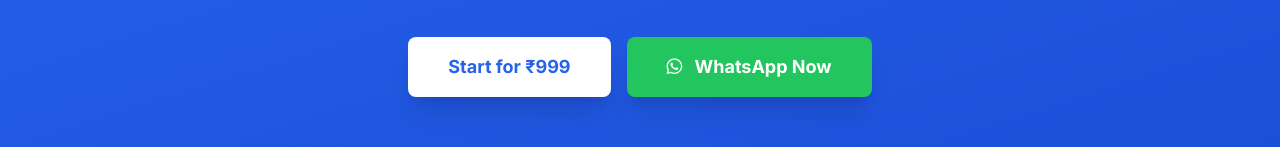
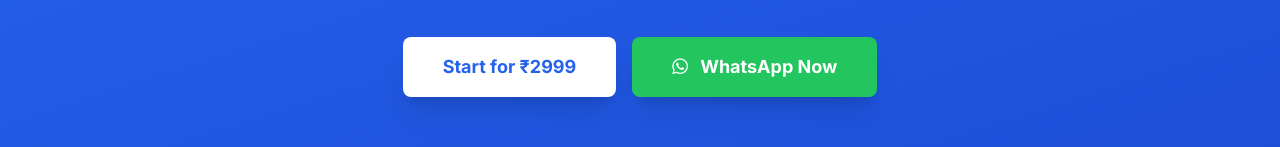
Before and after one commit to KALKI16108/RECEPTIONIST-LANDING-PAGE, a website: page public/index.html in a window 1280 px wide. Shown: the part 4738-4885 px from the top of the page. Drawn offline with nearby package versions, Linux system fonts and the light colour scheme; no server answers.

Commit message:
Update index.html

```diff
--- a/public/index.html
+++ b/public/index.html
@@ -294,7 +294,7 @@
                 <div class="bg-white rounded-2xl shadow-lg p-8 border-2 border-gray-200">
                     <h3 class="text-2xl font-bold mb-2">Basic</h3>
                     <div class="mb-6">
-                        <span class="text-4xl font-bold">2999</span>
+                        <span class="text-4xl font-bold">₹2999</span>
                         <span class="text-gray-600">/month</span>
                     </div>
                     <ul class="space-y-4 mb-8">
@@ -500,8 +500,8 @@
                 Start answering every call today. No contracts, cancel anytime.
             </p>
             <div class="flex flex-col sm:flex-row gap-4 justify-center">
-                <button onclick="openPaymentModal('basic', 999)" class="bg-white hover:bg-gray-100 text-blue-600 px-10 py-4 rounded-lg font-bold text-lg transition-colors shadow-xl">
-                    Start for ₹999
+                <button onclick="openPaymentModal('basic', 2999)" class="bg-white hover:bg-gray-100 text-blue-600 px-10 py-4 rounded-lg font-bold text-lg transition-colors shadow-xl">
+                    Start for ₹2999
                 </button>
                 <a href="https://wa.me/919876543210" target="_blank" class="bg-green-500 hover:bg-green-600 text-white px-10 py-4 rounded-lg font-bold text-lg transition-colors shadow-xl">
                     <i class="fab fa-whatsapp mr-2"></i> WhatsApp Now
```
